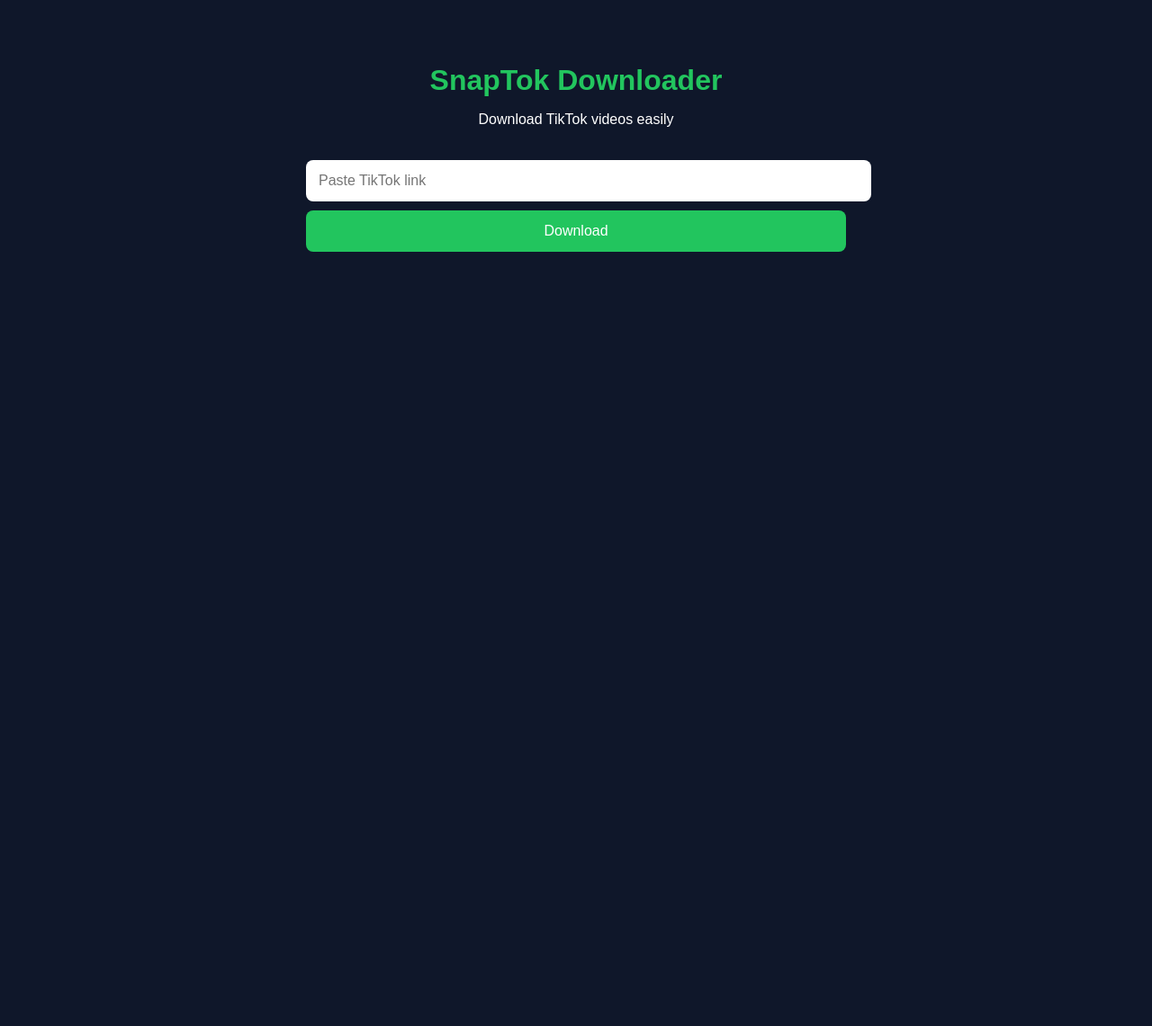
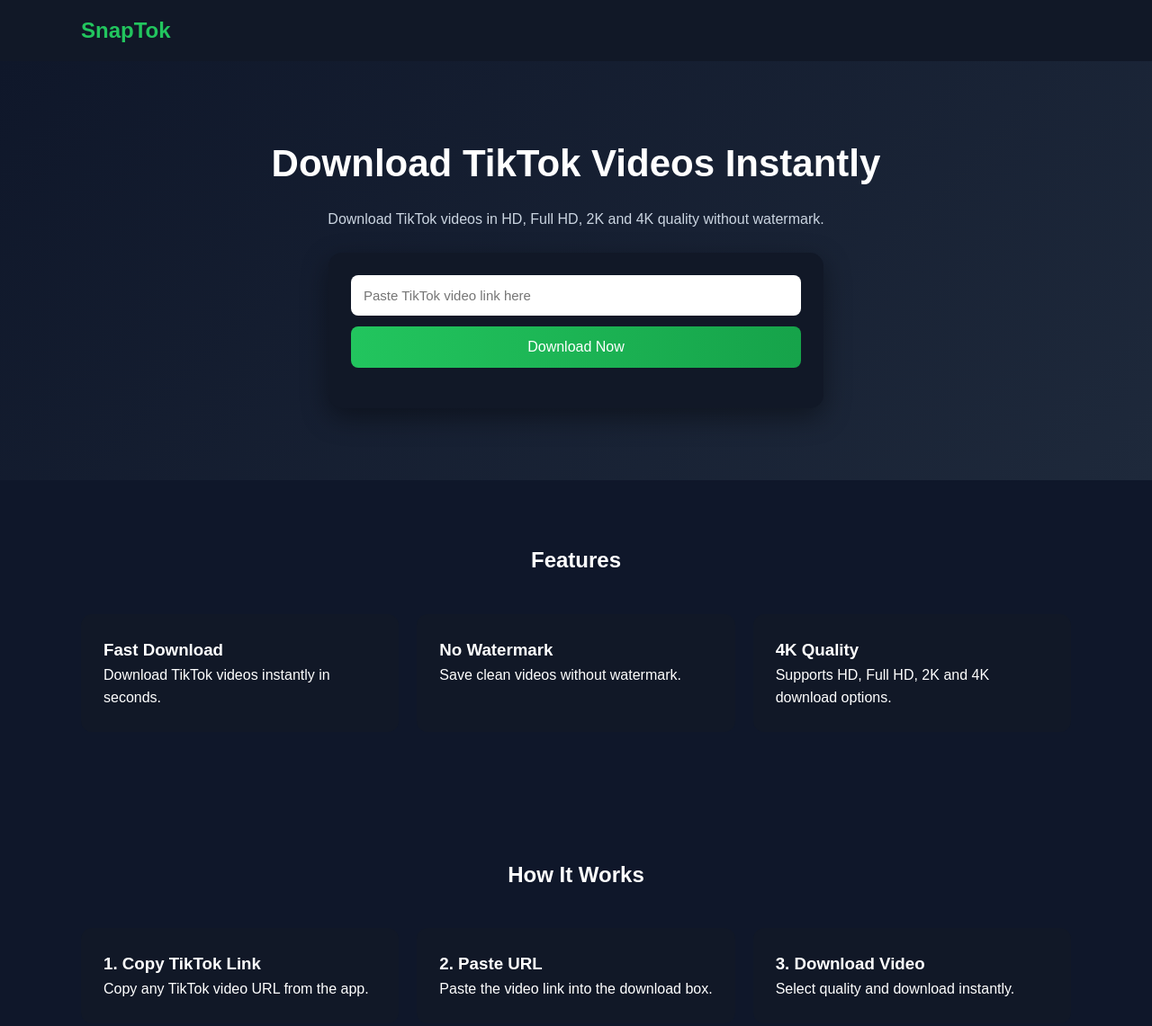
Before and after one commit to shadowxy863-ship-it/snaptok, a plain HTML site: page index.html in a window 1280 px wide. Shown: the top 1141 px of the page at 90% size. Before the commit the page ends 800 px from the top, so only its background shows below. Drawn offline with Linux system fonts and the light colour scheme.

Commit message:
Refactor HTML structure and styles for clarity

```diff
--- a/index.html
+++ b/index.html
@@ -6,23 +6,69 @@
 <title>SnapTok Downloader</title>
 
 <style>
+
+*{
+  margin:0;
+  padding:0;
+  box-sizing:border-box;
+}
+
 body{
-margin:0;
-font-family:Arial;
+  font-family:Arial,sans-serif;
   background:#0f172a;
   color:white;
-text-align:center;
+  line-height:1.6;
 }
 
 .container{
-max-width:600px;
+  width:90%;
+  max-width:1100px;
   margin:auto;
-padding:50px 20px;
 }
 
-h1{
+header{
+  background:#111827;
+  padding:15px 0;
+  position:sticky;
+  top:0;
+  z-index:100;
+}
+
+nav{
+  display:flex;
+  justify-content:space-between;
+  align-items:center;
+}
+
+.logo{
+  font-size:24px;
+  font-weight:bold;
   color:#22c55e;
-margin-bottom:10px;
+}
+
+.hero{
+  padding:80px 0;
+  text-align:center;
+  background:linear-gradient(135deg,#0f172a,#1e293b);
+}
+
+.hero h1{
+  font-size:42px;
+  margin-bottom:15px;
+}
+
+.hero p{
+  color:#cbd5e1;
+  margin-bottom:25px;
+}
+
+.download-box{
+  background:#111827;
+  padding:25px;
+  border-radius:15px;
+  max-width:550px;
+  margin:auto;
+  box-shadow:0 10px 30px rgba(0,0,0,0.4);
 }
 
 input{
@@ -30,38 +76,128 @@
   padding:14px;
   border:none;
   border-radius:8px;
-margin-top:20px;
-font-size:16px;
+  margin-bottom:12px;
+  outline:none;
+  font-size:15px;
 }
 
-button{
+.main-btn{
   width:100%;
   padding:14px;
-margin-top:10px;
   border:none;
   border-radius:8px;
-background:#22c55e;
+  background:linear-gradient(90deg,#22c55e,#16a34a);
   color:white;
   font-size:16px;
   cursor:pointer;
 }
 
-.card{
+.main-btn:hover{
+  opacity:0.9;
+}
+
+.loader{
+  border:3px solid #333;
+  border-top:3px solid #22c55e;
+  border-radius:50%;
+  width:30px;
+  height:30px;
+  animation:spin 1s linear infinite;
+  display:none;
+  margin:20px auto;
+}
+
+@keyframes spin{
+  100%{
+    transform:rotate(360deg);
+  }
+}
+
+#result{
   margin-top:20px;
+}
+
+.result-card{
+  background:#1e293b;
+  padding:20px;
+  border-radius:15px;
+}
+
+.result-card img{
+  width:100%;
+  border-radius:10px;
+  margin-bottom:15px;
+}
+
+.download-grid{
+  display:grid;
+  gap:10px;
+  margin-top:15px;
+}
+
+.download-btn{
+  display:block;
+  text-decoration:none;
+}
+
+.download-btn button{
+  width:100%;
+  padding:12px;
+  border:none;
+  border-radius:8px;
+  background:#22c55e;
+  color:white;
+  cursor:pointer;
+  font-size:15px;
+}
+
+.download-btn button:hover{
+  opacity:0.9;
+}
+
+.features,
+.how,
+.faq{
+  padding:70px 0;
+}
+
+.section-title{
+  text-align:center;
+  margin-bottom:40px;
+}
+
+.feature-grid,
+.steps{
+  display:grid;
+  grid-template-columns:repeat(auto-fit,minmax(250px,1fr));
+  gap:20px;
+}
+
+.feature-card,
+.step,
+.faq-item{
   background:#111827;
-padding:20px;
+  padding:25px;
   border-radius:12px;
 }
 
-a button{
-margin-top:10px;
-width:100%;
+.faq-item{
+  margin-bottom:15px;
 }
 
-.notice{
-margin-top:10px;
-font-size:13px;
+footer{
+  background:#111827;
+  text-align:center;
+  padding:25px;
   color:#94a3b8;
+}
+
+@media(max-width:768px){
+
+  .hero h1{
+    font-size:32px;
+  }
+
 }
 
 </style>
@@ -69,74 +205,243 @@
 
 <body>
 
+<header>
+  <div class="container">
+    <nav>
+      <div class="logo">SnapTok</div>
+    </nav>
+  </div>
+</header>
+
+<section class="hero">
+
   <div class="container">
 
-<h1>SnapTok Downloader</h1>
-<p>Download TikTok videos easily</p>
+    <h1>Download TikTok Videos Instantly</h1>
 
-<input type="text" id="url" placeholder="Paste TikTok link">
+    <p>
+      Download TikTok videos in HD, Full HD, 2K and 4K quality without watermark.
+    </p>
 
-<button onclick="downloadVideo()">Download</button>
+    <div class="download-box">
+
+      <input
+        type="text"
+        id="url"
+        placeholder="Paste TikTok video link here"
+      >
+
+      <button class="main-btn" onclick="downloadVideo()">
+        Download Now
+      </button>
+
+      <div class="loader" id="loader"></div>
 
       <div id="result"></div>
 
     </div>
 
+  </div>
+
+</section>
+
+<section class="features">
+
+  <div class="container">
+
+    <div class="section-title">
+      <h2>Features</h2>
+    </div>
+
+    <div class="feature-grid">
+
+      <div class="feature-card">
+        <h3>Fast Download</h3>
+        <p>Download TikTok videos instantly in seconds.</p>
+      </div>
+
+      <div class="feature-card">
+        <h3>No Watermark</h3>
+        <p>Save clean videos without watermark.</p>
+      </div>
+
+      <div class="feature-card">
+        <h3>4K Quality</h3>
+        <p>Supports HD, Full HD, 2K and 4K download options.</p>
+      </div>
+
+    </div>
+
+  </div>
+
+</section>
+
+<section class="how">
+
+  <div class="container">
+
+    <div class="section-title">
+      <h2>How It Works</h2>
+    </div>
+
+    <div class="steps">
+
+      <div class="step">
+        <h3>1. Copy TikTok Link</h3>
+        <p>Copy any TikTok video URL from the app.</p>
+      </div>
+
+      <div class="step">
+        <h3>2. Paste URL</h3>
+        <p>Paste the video link into the download box.</p>
+      </div>
+
+      <div class="step">
+        <h3>3. Download Video</h3>
+        <p>Select quality and download instantly.</p>
+      </div>
+
+    </div>
+
+  </div>
+
+</section>
+
+<section class="faq">
+
+  <div class="container">
+
+    <div class="section-title">
+      <h2>FAQ</h2>
+    </div>
+
+    <div class="faq-item">
+      <h3>Is SnapTok free?</h3>
+      <p>Yes, SnapTok is 100% free.</p>
+    </div>
+
+    <div class="faq-item">
+      <h3>Can I download without watermark?</h3>
+      <p>Yes, supported videos can be downloaded without watermark.</p>
+    </div>
+
+    <div class="faq-item">
+      <h3>Does it support HD quality?</h3>
+      <p>Yes, multiple HD quality options are available.</p>
+    </div>
+
+  </div>
+
+</section>
+
+<footer>
+  <p>© 2026 SnapTok Downloader. All rights reserved.</p>
+</footer>
+
 <script>
 
 async function downloadVideo(){
 
-const url = document.getElementById("url").value.trim();
-const result = document.getElementById("result");
+  let url=document.getElementById("url").value;
+
+  let result=document.getElementById("result");
+
+  let loader=document.getElementById("loader");
 
   if(!url){
-result.innerHTML = "<p>Please paste link</p>";
+
+    result.innerHTML="<p>Please paste a TikTok link!</p>";
+
     return;
+
   }
 
-result.innerHTML = "<p>Loading...</p>";
+  result.innerHTML="";
+
+  loader.style.display="block";
 
   try{
 
-const res = await fetch("https://tikwm.com/api/?url=" + encodeURIComponent(url));
-const json = await res.json();
+    let res=await fetch(
+      "https://tikwm.com/api/?url=" + encodeURIComponent(url)
+    );
 
-if(!json || !json.data){
-result.innerHTML = "<p>Video not found</p>";
-return;
-}
+    let data=await res.json();
 
-const d = json.data;
+    loader.style.display="none";
 
-result.innerHTML = `
+    if(data && data.data){
 
-<div class="card">
+      let video=data.data.play;
+      let hd=data.data.hdplay || video;
+      let music=data.data.music || "";
+      let cover=data.data.cover || "";
 
-<h3>${d.title || "TikTok Video"}</h3>
+      result.innerHTML=`
 
-<a href="${d.play}" target="_blank">
-<button>Download Video</button>
+      <div class="result-card">
+
+        <img src="${cover}">
+
+        <h3>
+          Download Options
+        </h3>
+
+        <div class="download-grid">
+
+          <a class="download-btn" href="${video}" target="_blank">
+            <button>Download 360P</button>
           </a>
 
-<a href="${d.hdplay || d.play}" target="_blank">
-<button>Download HD</button>
+          <a class="download-btn" href="${video}" target="_blank">
+            <button>Download 480P</button>
           </a>
 
-<a href="${d.music}" target="_blank">
-<button>Download MP3</button>
+          <a class="download-btn" href="${video}" target="_blank">
+            <button>Download 720P HD</button>
           </a>
 
-<div class="notice">
-If download not working, try another link
+          <a class="download-btn" href="${hd}" target="_blank">
+            <button>Download 1080P Full HD</button>
+          </a>
+
+          <a class="download-btn" href="${hd}" target="_blank">
+            <button>Download 2K Ultra HD</button>
+          </a>
+
+          <a class="download-btn" href="${hd}" target="_blank">
+            <button>Download 4K Quality</button>
+          </a>
+
+          <a class="download-btn" href="${music}" target="_blank">
+            <button>Download MP3 Audio</button>
+          </a>
+
         </div>
 
       </div>
 
       `;
 
+    }else{
+
+      result.innerHTML=`
+        <p>
+          Video not found or API blocked!
+        </p>
+      `;
+
+    }
+
   }catch(e){
 
-result.innerHTML = "<p>Something went wrong, try again</p>";
+    loader.style.display="none";
+
+    result.innerHTML=`
+      <p>
+        Error occurred! Try again later.
+      </p>
+    `;
 
   }
 
```
Lines whose indentation alone changed are shown as unchanged.
